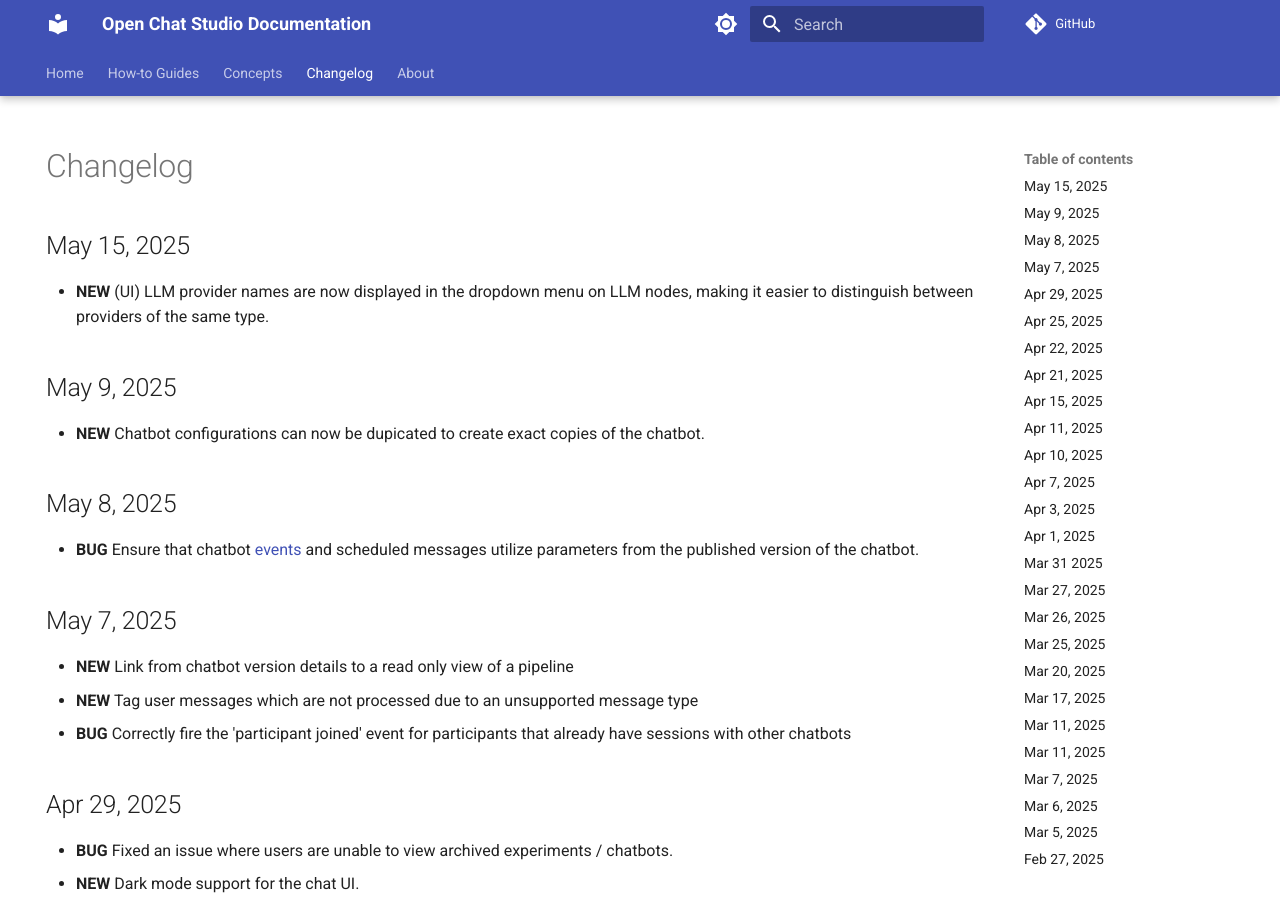
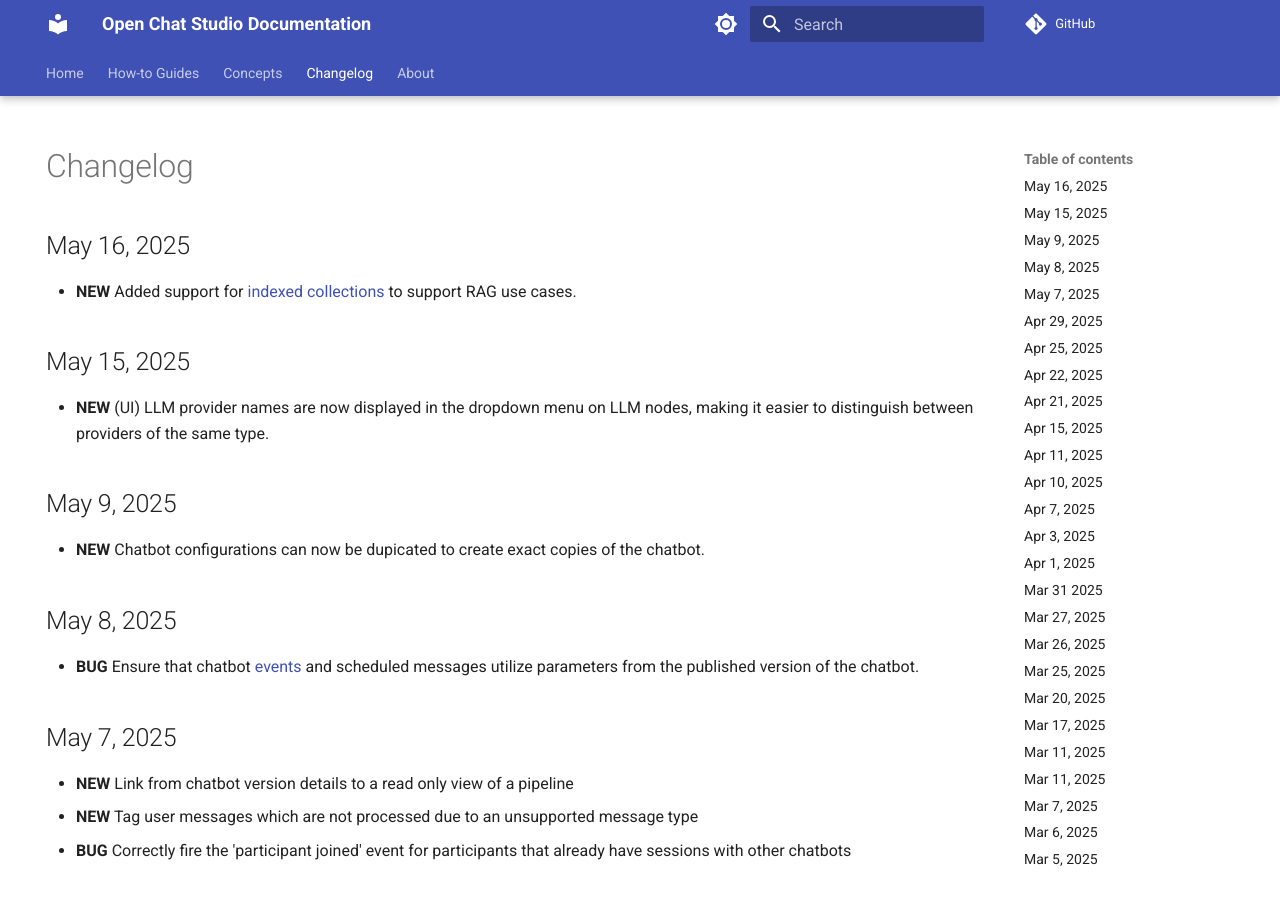
Before and after one commit to dimagi/open-chat-studio-docs, an MkDocs documentation site: the page built from docs/changelog.md, in a window 1280 px wide and 900 px high. Built offline with MkDocs 1.6.1 and Material for MkDocs 9.7.7, drawn with Linux system fonts in a browser that asks for light colours; emoji names are drawn with the system emoji font; a script that is not in the unit is left out; comment, search, counter and statistics services are not loaded.

Commit message:
Updated changelog

```diff
--- a/docs/changelog.md
+++ b/docs/changelog.md
@@ -4,6 +4,8 @@
 ---
 
 # Changelog
+## May 16, 2025
+* **NEW** Added support for [indexed collections](./concepts/collections/indexed.md) to support RAG use cases.
 
 ## May 15, 2025
 * **NEW** (UI) LLM provider names are now displayed in the dropdown menu on LLM nodes, making it easier to distinguish between providers of the same type.
```
